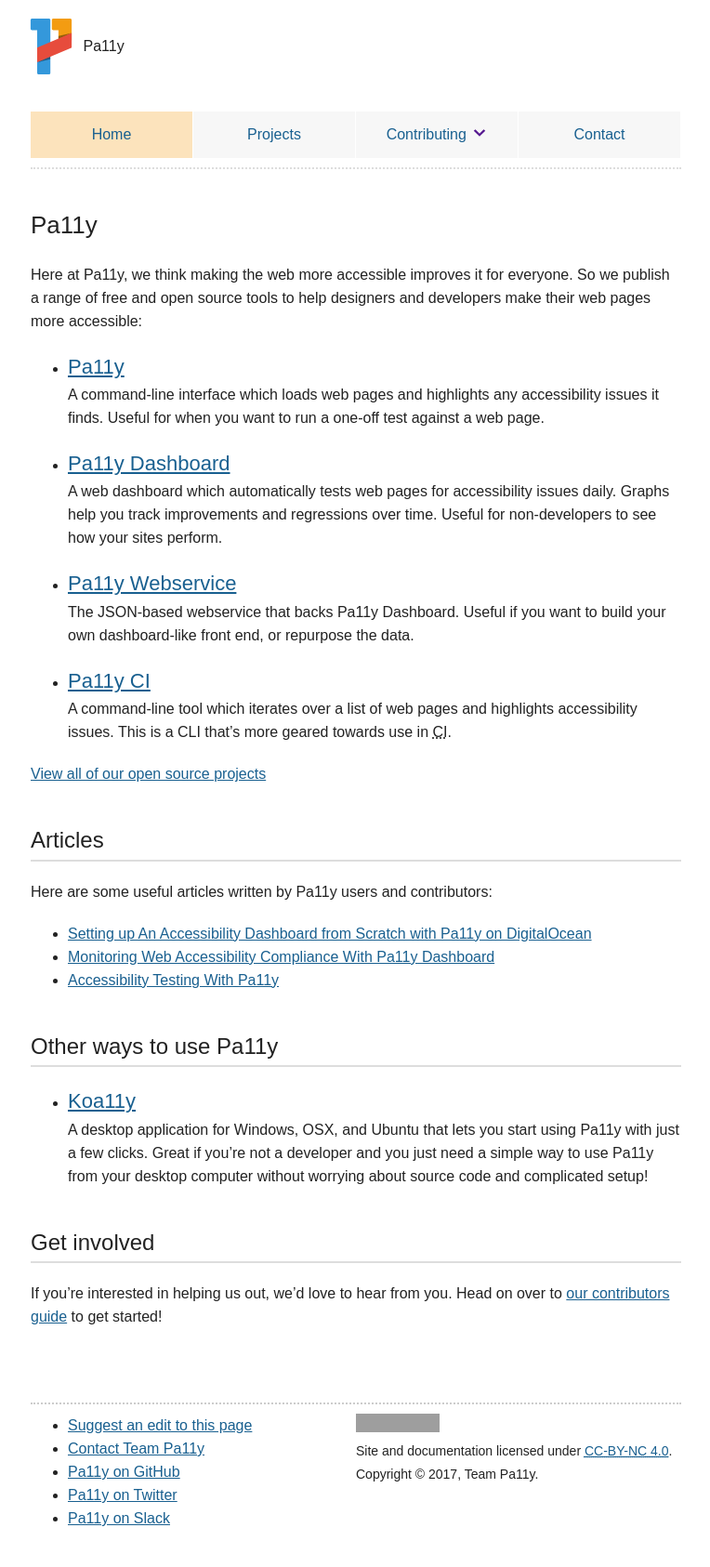
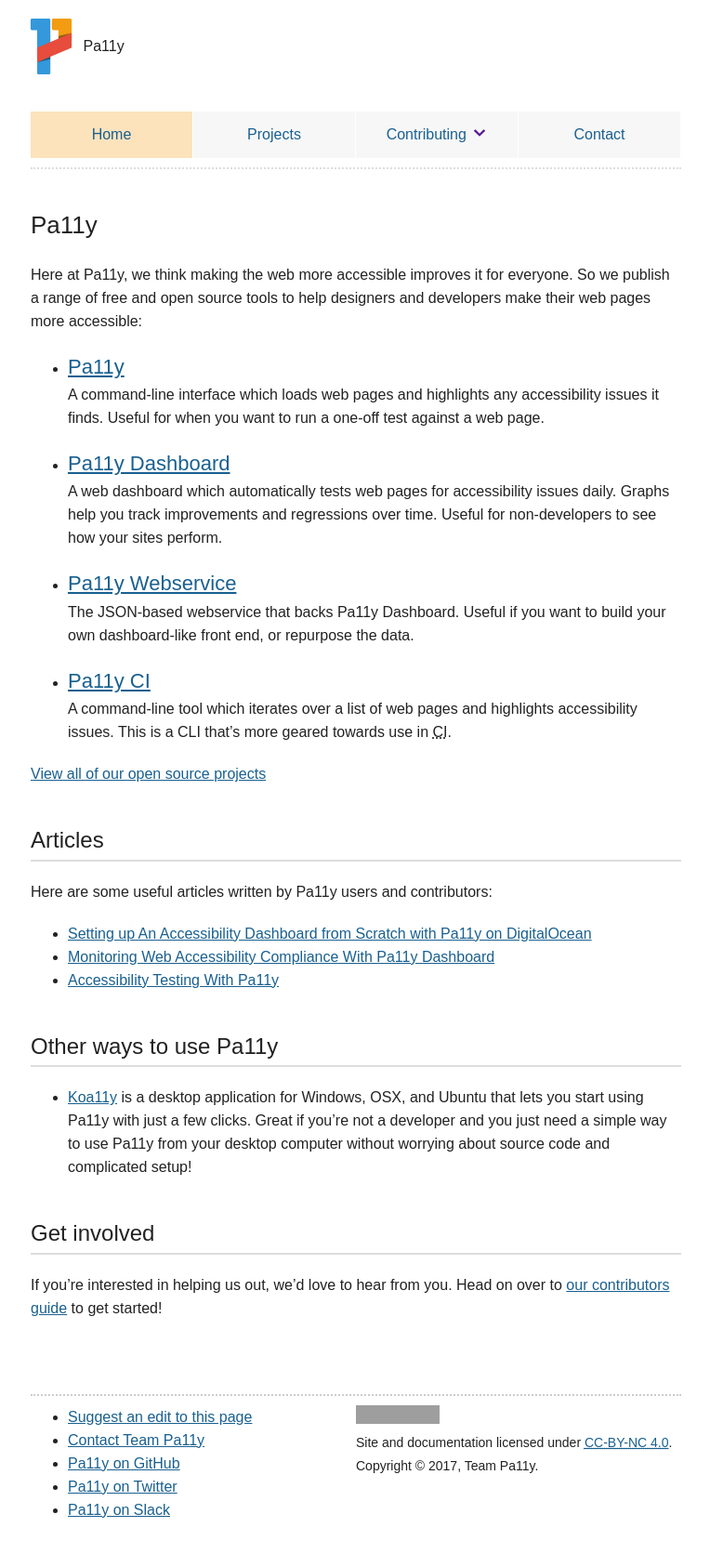
Before and after one commit to pa11y/pa11y.github.io, a Jekyll site: the page built from pages/home.md, in a window 1280 px wide. Shown: the whole page at 93% size, without its empty margins (257-1021 px from the left). Built offline with Jekyll 4.4.1, drawn with Linux system fonts in a browser that asks for light colours; grey boxes are pictures that could not be loaded.

Commit message:
change formatting as the heading didnt work :(

```diff
--- a/pages/home.md
+++ b/pages/home.md
@@ -35,8 +35,7 @@ Here are some useful articles written by Pa11y users and contributors:
 
 ## Other ways to use Pa11y
 
-  - ### [Koa11y]
-	A desktop application for Windows, OSX, and Ubuntu that lets you start using Pa11y with just a few clicks. Great if you're not a developer and you just need a simple way to use Pa11y from your desktop computer without worrying about source code and complicated setup!
+  - [Koa11y] is a desktop application for Windows, OSX, and Ubuntu that lets you start using Pa11y with just a few clicks. Great if you're not a developer and you just need a simple way to use Pa11y from your desktop computer without worrying about source code and complicated setup!
 
 
 ## Get involved
```
